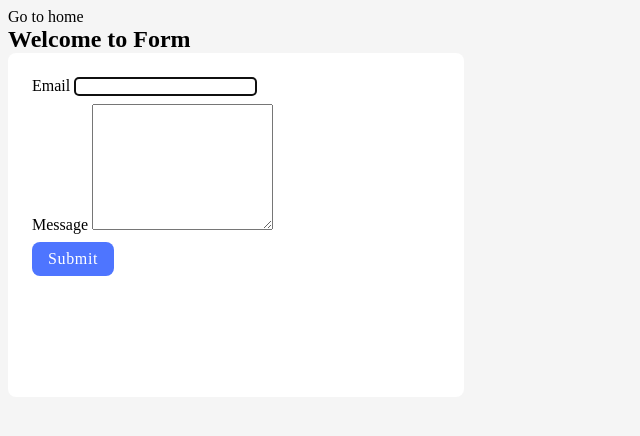
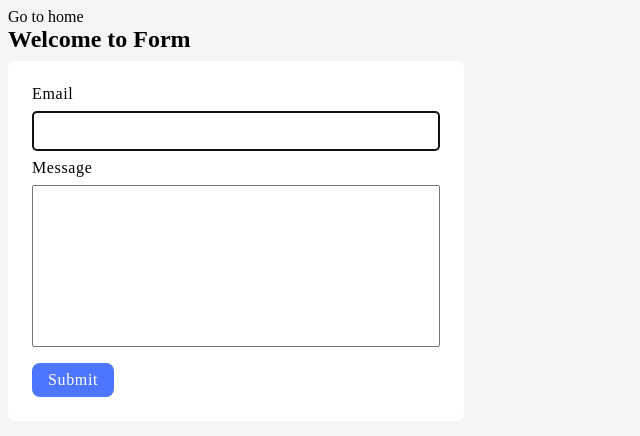
Before and after one commit to TaniaFed/goit-js-hw-09, a website built with Vite: page src/2-form.html in a window 1280 px wide. Shown: the whole page, without its empty margins (0-640 px from the left). Built offline with nearby package versions, Linux system fonts and the light colour scheme.

Commit message:
hw-9 done

```diff
--- a/src/css/2-form.css
+++ b/src/css/2-form.css
@@ -4,30 +4,50 @@ body {
 
 .form-div {
     background-color: #fff;
-    height: 296px;
-    width: 408px;
+    /* max-height: 296px; */
+    max-width: 408px;
     padding: 24px;
-    margin-bottom: 24px;
+    margin-top: 8px;
     border-radius: 8px;
 }
 
 .feedback-form {
+    gap: 8px;
+    width: 100%;
+}
+
+textarea {
+    resize: none;
+}
+
+.email-lbl,
+.message-lbl {
+    letter-spacing: 0.64px;
     display: flex;
     flex-direction: column;
     align-items: flex-start;
     gap: 8px;
+    margin-bottom: 8px;
+ }
+
+.email-input,
+.message-text {
+    font-family: Montserrat;
+    box-sizing: border-box;
+    color: #2E2F42;
+    font-size: 16px;
+    padding: 8px;
+    width: 100%;
 }
 
-.home-link {
-
+.email-input {
+    min-height: 40px;
+    /* width: 360px; */
 }
 
-.page-title {
-
-}
-
-.email-lbl {
-
+.message-text {
+    min-height: 80px;
+    /* width: 360px; */
 }
 
 .email-input:hover,
@@ -36,14 +56,6 @@ body {
 .message-text:focus {
     border-radius: 4px;
     border: 1px solid #000;
-}
-
-.message-lbl {
-
-}
-
-.message-text {
-
 }
 
 .submit-btn {
@@ -62,9 +74,10 @@ body {
     border-radius: 8px;
     background: #4e75ff;
     border: none;
+    margin-top: 16px;
 }
 
-.sabmit-btn:hover,
-.sabmit-btn:focus {
+.submit-btn:hover,
+.submit-btn:focus {
     background: #6c8cff;
 }
--- a/src/js/1-gallery.js
+++ b/src/js/1-gallery.js
@@ -91,4 +91,4 @@ const lightbox = new SimpleLightbox('.gallery a', {
     captionDelay: 250,
 });
 
-// lightbox();
+console.log(lightbox);
--- a/src/js/2-form.js
+++ b/src/js/2-form.js
@@ -7,7 +7,7 @@ const formData = {
 
 const localStorageKey = "feedback-form-state";
 
-savedData.value = localStorage.getItem('localStorageKey') ?? '';
+formData.value = localStorage.getItem('localStorageKey') ?? '';
 
 form.addEventListener("input", (evt) => {
   localStorage.setItem(localStorageKey, evt.target.value);
```
Also changed, not shown: src/1-gallery.html (+1 -6 lines).
